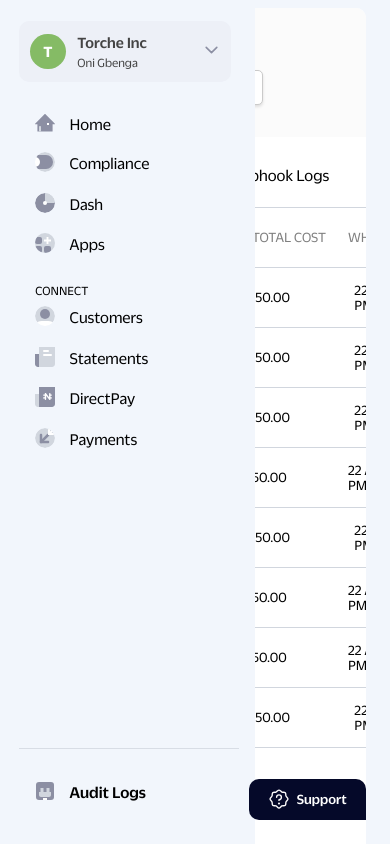
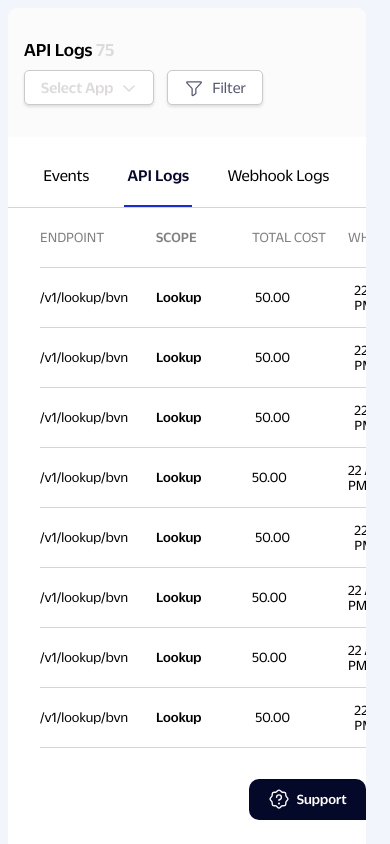
Before and after one commit to ugwustanley/mono, a React (Create React App) app: page / in a window 390 px wide. Built offline with nearby package versions, Linux system fonts and the light colour scheme.

Commit message:
added mobile nav control

```diff
--- a/src/components/SideBar/SideBar.js
+++ b/src/components/SideBar/SideBar.js
@@ -1,4 +1,5 @@
 import React from 'react'
+import {X} from 'phosphor-react'
 //stylesheet
 import "./SideBar.scss"
 
@@ -12,9 +13,12 @@ import NavItems from '../../mock/NavItems'
 import ConnectItems from '../../mock/ConnectItems'
 import Audit from '../../mock/Audit'
 
-const SideBar = () => {
+const SideBar = ({showSideBar , setShowSideBar}) => {
   return (
-    <nav className="sidebar">
+    <nav className={showSideBar? "sidebar":"sidebar sidebar__hide"}>
+        <div className="sidebar__x" onCLick={() => setShowSideBar(false)}>
+            <X size={24} />
+        </div>
         <UserProfileLink />
         <div className="sidebar__links">
             {NavItems.map((item, index) =>
--- a/src/components/SideBar/SideBar.scss
+++ b/src/components/SideBar/SideBar.scss
@@ -9,6 +9,24 @@
     padding-right: 1.5rem;
     padding-left:1.2rem;
     padding-top:1.3rem;
+    @media (max-width: 800px){
+
+            position:fixed;
+            left:0;
+            top:0;
+            z-index: 98;
+
+    }
+    &__x{
+        display:none;
+        position:absolute;
+        top:1.5rem;
+        right:-3rem;
+        cursor:pointer;
+        @media (max-width: 800px) {
+            display:block;
+        }
+    }
 
     &__links{
         margin-top:1.5rem;
@@ -43,11 +61,6 @@
     }
 }
 
-@media (max-width: 800px){
-    .sidebar{
-        position:fixed;
-        left:0;
-        top:0;
-        z-index: 98;
-    }
+.sidebar__hide{
+    left:-305px;
 }
--- a/src/layout/Layout.js
+++ b/src/layout/Layout.js
@@ -3,9 +3,11 @@ import SideBar from '../components/SideBar/SideBar'
 import "./Layout.scss"
 
 export default function Layout({ children }) {
+
+    const [showSideBar, setShowSideBar] = useState(false)
     return (
         <div className="Layout">
-            <SideBar />
+            <SideBar showSideBar={showSideBar} setShowSideBar={setShowSideBar} />
            <div>
                {children}
            </div>
```
